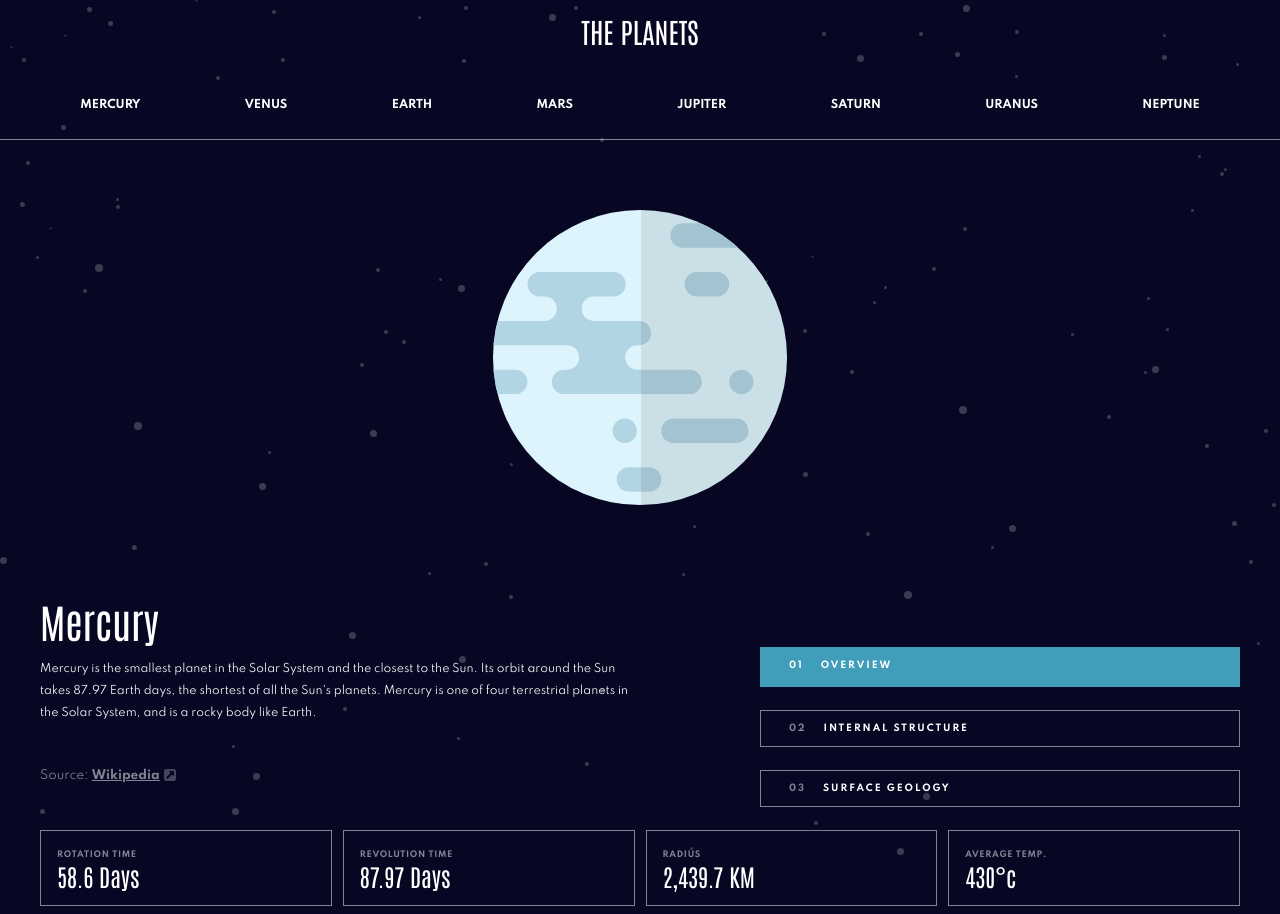
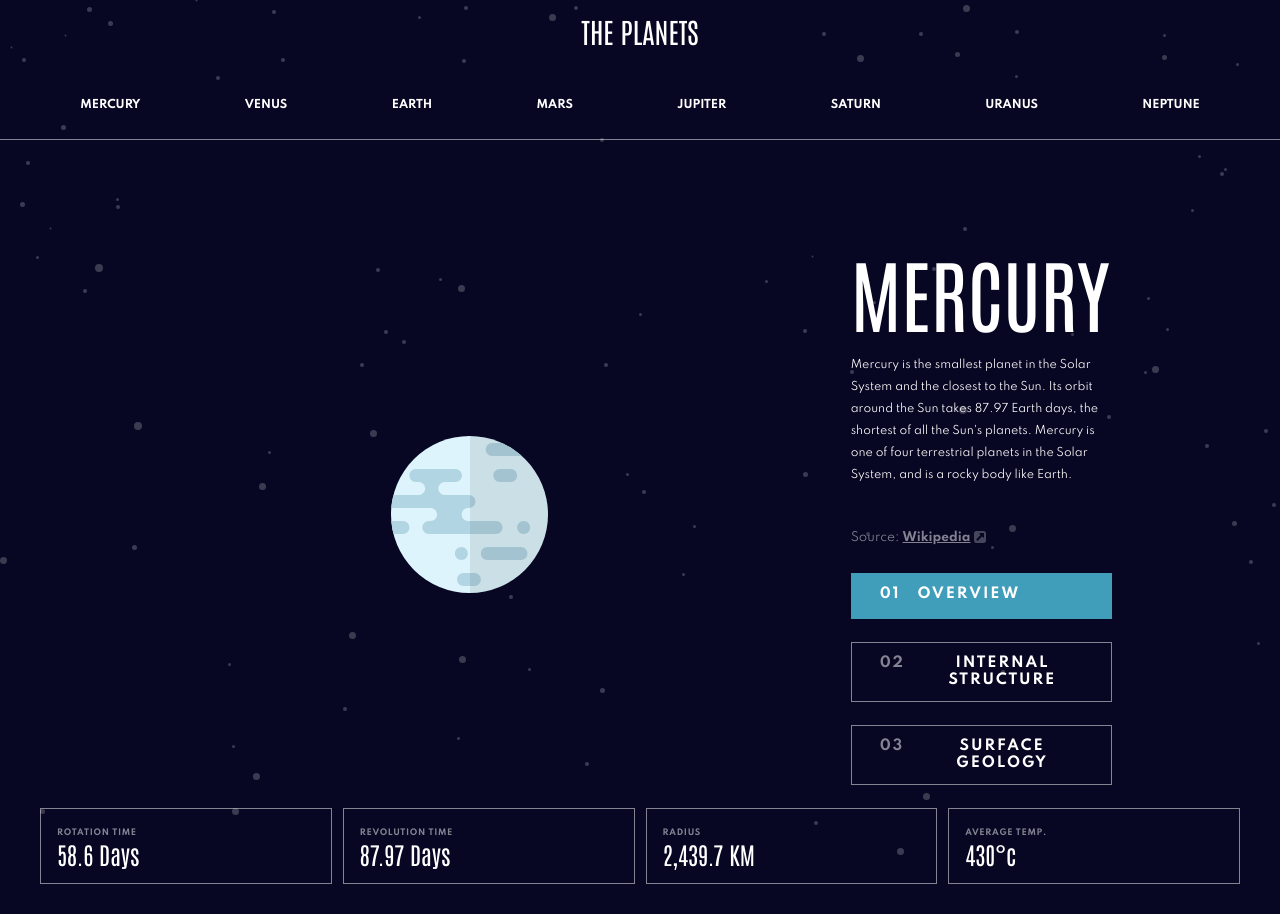
Before and after one commit to kristiingco/planets-fact-site, a React (Create React App) app: page /mercury in a window 1280 px wide. After the commit the page ends 892 px from the top, so only its background shows below. Built offline with nearby package versions, Linux system fonts and the light colour scheme.

Commit message:
Fix content positioning for desktop

```diff
--- a/src/components/planet/Planet.js
+++ b/src/components/planet/Planet.js
@@ -39,6 +39,7 @@ const Planet = ({ data }) => {
         isActive={active}
         changeContent={changeContent}
       />
+      <div class="planet-information-container">
         <div className="planet-images">
           <img
             className="planet-main-image"
@@ -56,9 +57,11 @@ const Planet = ({ data }) => {
             />
           )}
         </div>
+        <div class="planet-text-container">
           <div>
             <h1 className="planet-header">{data.name}</h1>
           </div>
+
           <div className="planet-content-container">
             <PlanetDescription content={descContent} source={descSource} />
 
@@ -69,7 +72,8 @@ const Planet = ({ data }) => {
               changeContent={changeContent}
             />
           </div>
-
+        </div>
+      </div>
       <PlanetStatistics
         rotation={data.rotation}
         revolution={data.revolution}
--- a/src/components/planet/Planet.scss
+++ b/src/components/planet/Planet.scss
@@ -22,11 +22,12 @@ div > .planet-header {
     font-size: 40px;
     font-weight: 400;
     margin-bottom: 16px;
+    text-transform: uppercase;
 }
 
 @media all and (min-width: 630px) {
     .planet-content-container {
-        display: flex;
+        display: inline-flex;
         justify-content: space-between;
         margin: 0px 40px;
     }
@@ -34,8 +35,50 @@ div > .planet-header {
     div > .planet-header {
         text-align: left;
         margin-left: 40px;
-
     }
 
 
 }
+
+@media all and (min-width: 1200px) {
+.planet-information-container {
+    display: flex;
+    width: 80%;
+    margin: 0 auto;
+    justify-content: space-around;
+}
+
+.planet-images {
+    width: 80%;
+    .planet-main-image {
+       object-fit: contain;
+    }
+    .planet-geology-image {
+       position: absolute;
+       bottom: calc(100% - 600px);
+       width: 100px;
+
+    }
+}
+
+.planet-text-container {
+    display: flex;
+    flex-direction: column;
+    width: 40%;
+}
+
+div > .planet-header {
+    display: inline-block;
+}
+
+.planet-header {
+    font-size: 80px;
+}
+
+.planet-content-container {
+
+    flex-direction: column;
+
+}
+
+}
--- a/src/components/planet/planet-buttons/PlanetButton.scss
+++ b/src/components/planet/planet-buttons/PlanetButton.scss
@@ -111,3 +111,9 @@ button {
     }
 
 }
+
+@media all and (min-width: 1200px) {
+button {
+    font-size: 14px;
+}
+}
--- a/src/components/planet/planet-buttons/PlanetButtons.scss
+++ b/src/components/planet/planet-buttons/PlanetButtons.scss
@@ -22,3 +22,9 @@
         width: 40%;
     }
 }
+
+@media all and (min-width: 1200px) {
+    .buttons-non-mobile {
+        width: 100%;
+    }
+}
--- a/src/components/planet/planet-description/PlanetDescription.scss
+++ b/src/components/planet/planet-description/PlanetDescription.scss
@@ -1,5 +1,5 @@
 .planet-description {
-    display: flex;
+    display: inline-flex;
     flex-direction: column;
     margin: 0px 28px 28px 28px;
     align-items: center;
@@ -44,3 +44,12 @@
     }
 
 }
+
+@media all and (min-width: 1200px) {
+    .planet-description {
+        width: 100%;
+    }
+    .planet-description-content {
+        font-size: 14px;
+    }
+}
```
Lines whose indentation alone changed are shown as unchanged.
